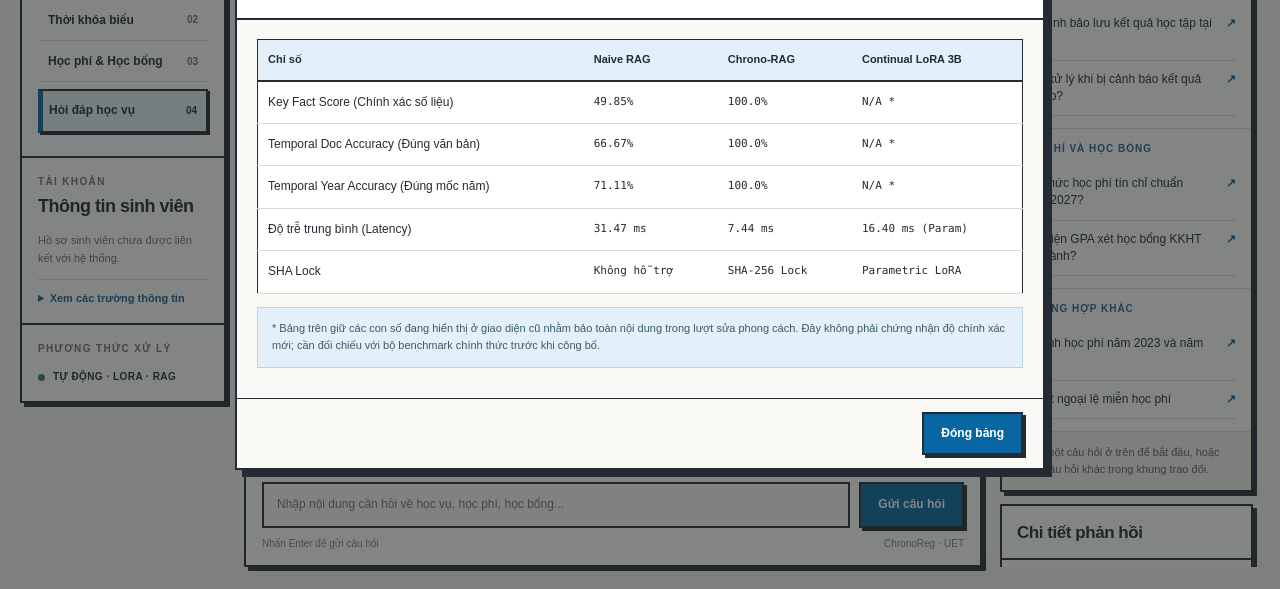
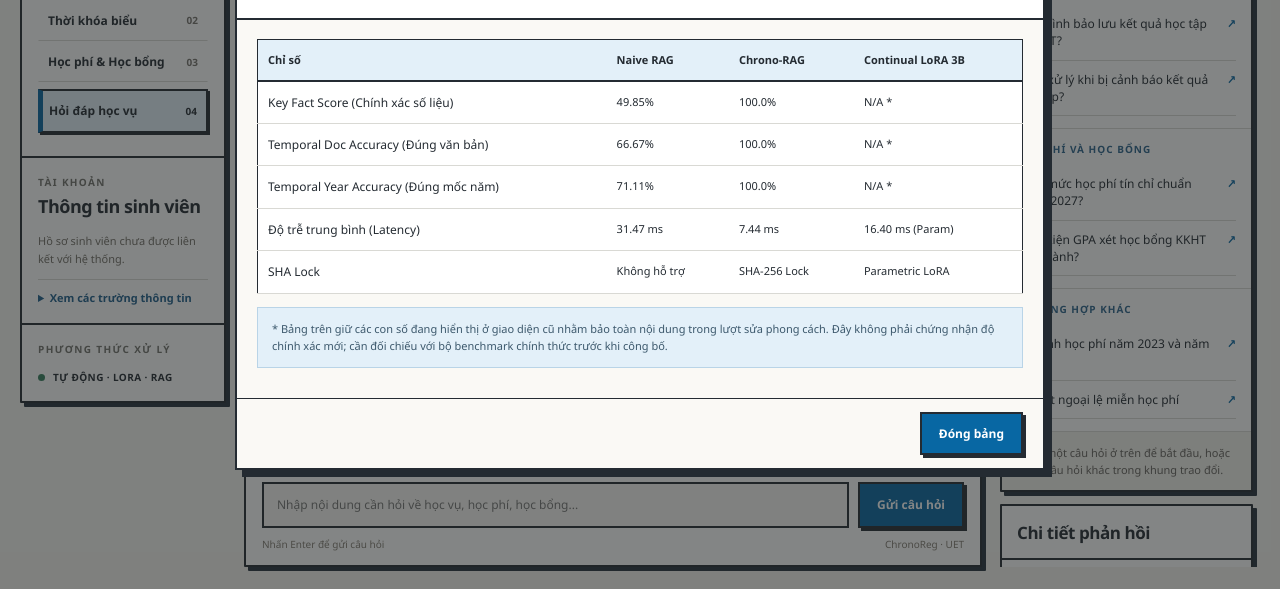
Before and after one commit to Vietng-XPrince7/ChronoReg, a plain HTML site: page studenthub_ui/index.html in a window 1280 px wide. Both pictures are taken after a click on the button "Bảng đánh giá". Shown: the part 211-800 px from the top of the page. Drawn offline with Linux system fonts and the light colour scheme; files whose address does not match are found by name.

Commit message:
fix(ui): use Vietnamese-capable system fonts only

```diff
--- a/studenthub_ui/index.html
+++ b/studenthub_ui/index.html
@@ -20,7 +20,7 @@
       --amber:#96692c;
       --green:#377e5d;
       --shadow:4px 4px 0 #26323c;
-      --font: Arial, "Helvetica Neue", Helvetica, sans-serif;
+      --font: "Segoe UI", "Noto Sans", Tahoma, Arial, sans-serif;
     }
     *{box-sizing:border-box}
     html,body{height:100%;margin:0}
@@ -164,7 +164,7 @@
     .benchmark-table{border-collapse:collapse;width:100%;font-size:12px;background:var(--white);border:1px solid var(--ink)}
     .benchmark-table th{background:var(--blue-light);text-align:left;font-size:11px;border-bottom:2px solid var(--ink);padding:12px 10px}
     .benchmark-table td{border-bottom:1px solid var(--line);padding:12px 10px;vertical-align:top}
-    .benchmark-table td:not(:first-child){font-family:Consolas,monospace;font-size:11px}
+    .benchmark-table td:not(:first-child){font-family:var(--font);font-size:11px}
     .benchmark-note{background:var(--blue-light);margin-top:13px;padding:12px 14px;font-size:11px;line-height:1.6;color:#3c586c;border:1px solid #b9d4e7}
     .modal-foot{padding:13px 20px;display:flex;justify-content:flex-end;border-top:1px solid var(--ink)}
     @media (max-width:1390px){.workspace-grid{grid-template-columns:206px minmax(480px,1fr) 260px;gap:18px;padding:22px 20px 22px}.masthead{padding:0 19px}.top-navigation button{padding:10px}.right-sidebar{gap:12px}}
```
